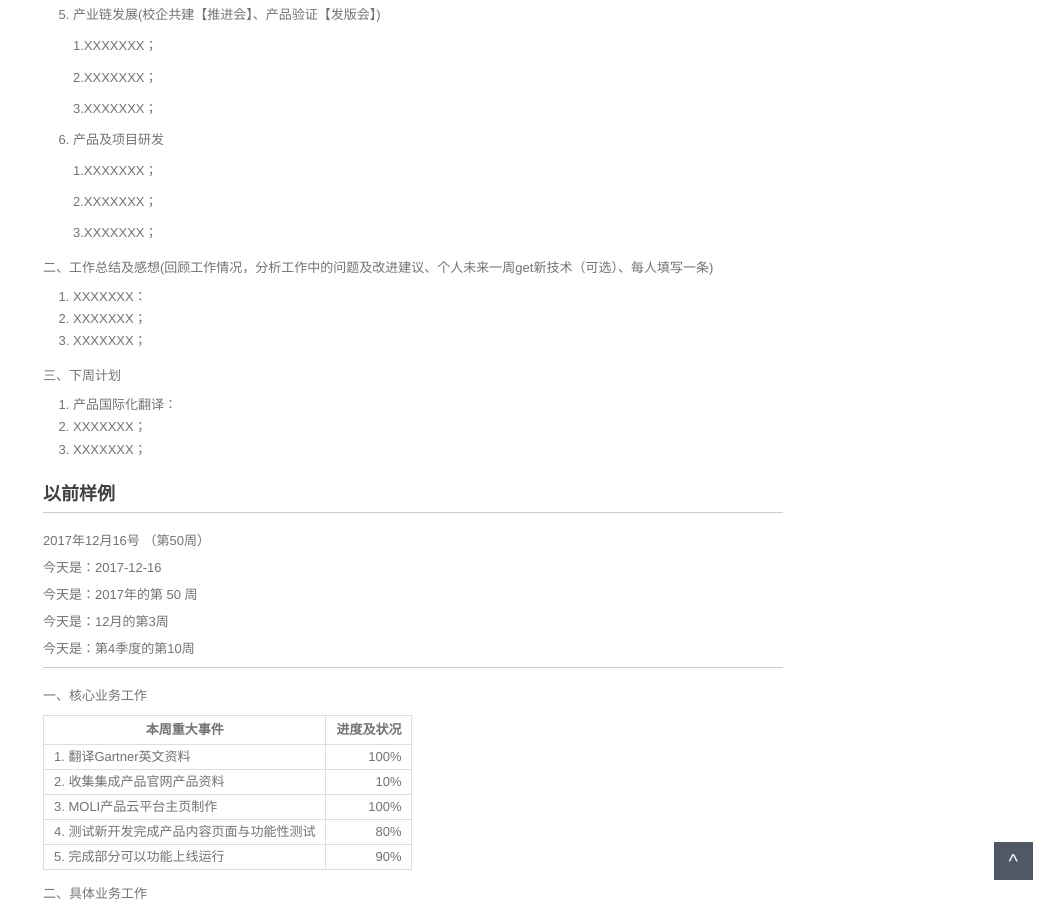
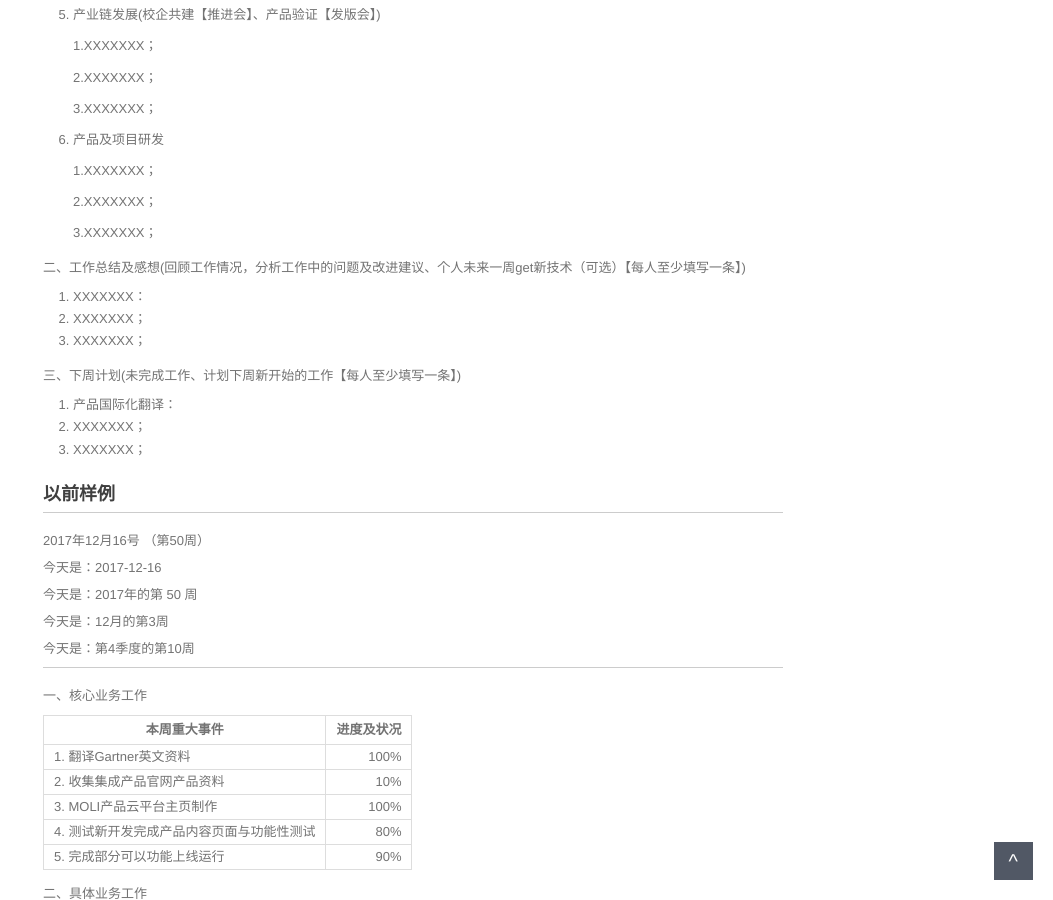
Before and after one commit to walllFlower/blog, a Jekyll site: the page built from _posts/2018-07-17-day_report_cxz.md, in a window 1280 px wide and 900 px high, scrolled down 3717 px. Shown: the whole window, without its empty margins (227-1280 px from the left). Built offline with Jekyll 4.4.1, drawn with Linux system fonts in a browser that asks for light colours; comment, search, counter and statistics services are not loaded.

Commit message:
Update 2018-07-17-day_report_cxz.md

```diff
--- a/_posts/2018-07-17-day_report_cxz.md
+++ b/_posts/2018-07-17-day_report_cxz.md
@@ -251,13 +251,13 @@ categories: 技术运营工作周报
 
     3.XXXXXXX；
 
-二、工作总结及感想(回顾工作情况，分析工作中的问题及改进建议、个人未来一周get新技术（可选）、每人填写一条)
+二、工作总结及感想(回顾工作情况，分析工作中的问题及改进建议、个人未来一周get新技术（可选）【每人至少填写一条】)
 
 1. XXXXXXX：
 2. XXXXXXX；
 3. XXXXXXX；
 
-三、下周计划
+三、下周计划(未完成工作、计划下周新开始的工作【每人至少填写一条】)
 
 1. 产品国际化翻译：
 2. XXXXXXX；
```
